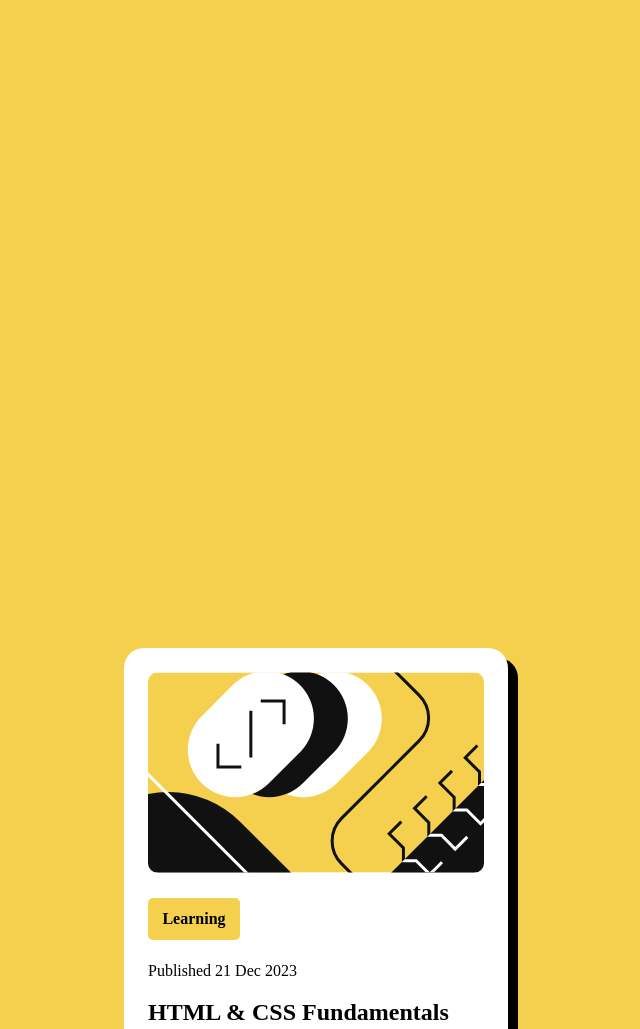
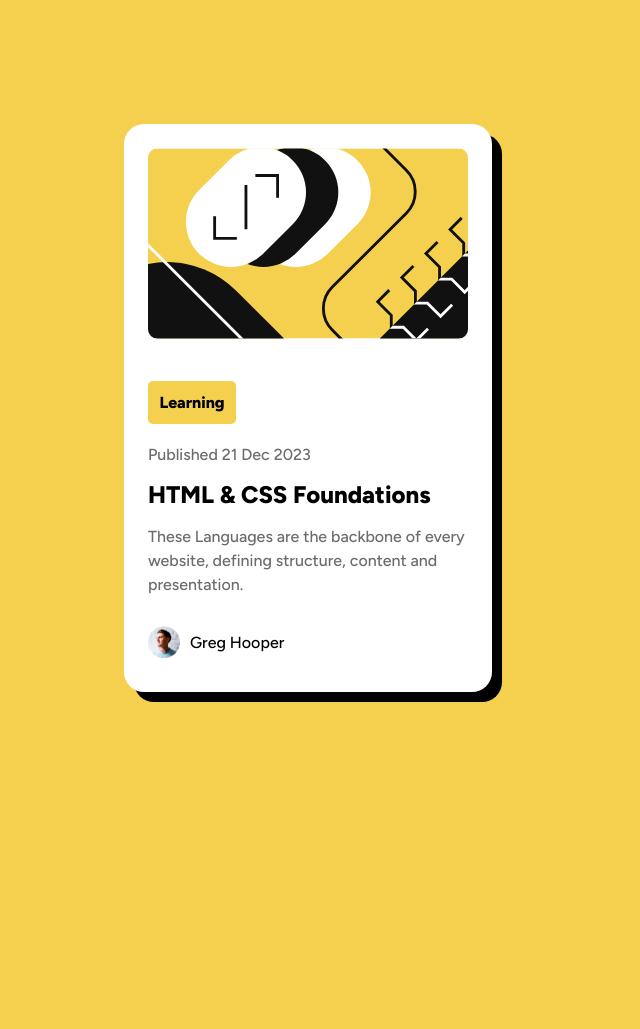
Before and after one commit to ayomidecole/blog-preview-card, a plain HTML site: page index.html in a window 1280 px wide. Shown: the top 1029 px of the page, without its empty margins (332-972 px from the left). After the commit the page ends 816 px from the top, so only its background shows below. Drawn offline with Linux system fonts and the light colour scheme.

Commit message:
Finished Code

```diff
--- a/index.html
+++ b/index.html
@@ -12,7 +12,7 @@
     <div class="card-content">
       <h4 class="category">Learning</h4>
       <p class="publish-date">Published 21 Dec 2023</p>
-      <h2 class="title">HTML & CSS Fundamentals</h2>
+      <h2 class="title">HTML & CSS Foundations</h2>
       <p class="description">These Languages are the backbone of every website, defining structure, content and presentation.</p>
     </div>
     <div class="author">
--- a/styles.css
+++ b/styles.css
@@ -1,13 +1,18 @@
+@import url('https://fonts.googleapis.com/css2?family=Figtree:wght@500;800&display=swap');
+
 body{
     background-color: hsl(47, 88%, 63%);
     display: flex;
     justify-content: center;
     align-items: center;
-    padding: 50%;
+    font-family: 'Figtree', sans-serif;
+    font-size: 16px;
+    min-height: 100vh;
 }
 
 .card{
     background-color: hsl(0, 0%, 100%);
+    max-width: 320px;
     padding: 24px;
     border-radius: 20px;
     box-shadow: 10px 10px black;
@@ -21,6 +26,8 @@ body{
 }
 
 img{
+    max-width: 100%;
+    height: auto;
     border-radius: 10px;
 }
 
@@ -29,6 +36,59 @@ h2:hover{
     cursor: pointer;
 }
 
-.author{
-    display: inline-flex;
+.publish-date{
+    margin-top: 12px;
+    margin-bottom: 12px;
+    color: hsl(0, 0%, 42%);
 }
+
+.title{
+    margin-top: 16px;
+    margin-bottom: 12px;
+}
+
+h2.title{
+    font-weight: 800;
+    white-space: nowrap;
+}
+
+.author {
+    display: flex;
+    align-items: center;
+    margin-top: 20px;
+}
+
+.author img {
+    width: 32px;
+    height: 32px;
+    margin-right: 10px;
+}
+
+.description{
+    color: hsl(0, 0%, 42%);
+    line-height: 1.5;
+    margin-bottom: 16px;
+}
+
+.card > img {
+    margin-bottom: 16px;
+}
+
+.card-content {
+    margin-bottom: 16px;
+}
+
+@media (min-width: 1440px) {
+    .card {
+      max-width: 280px;
+      padding: 32px;
+    }
+  }
+
+
+  @media (max-width: 374px) {
+    .card {
+      max-width: 300px;
+      padding: 20px;
+    }
+  }
```
